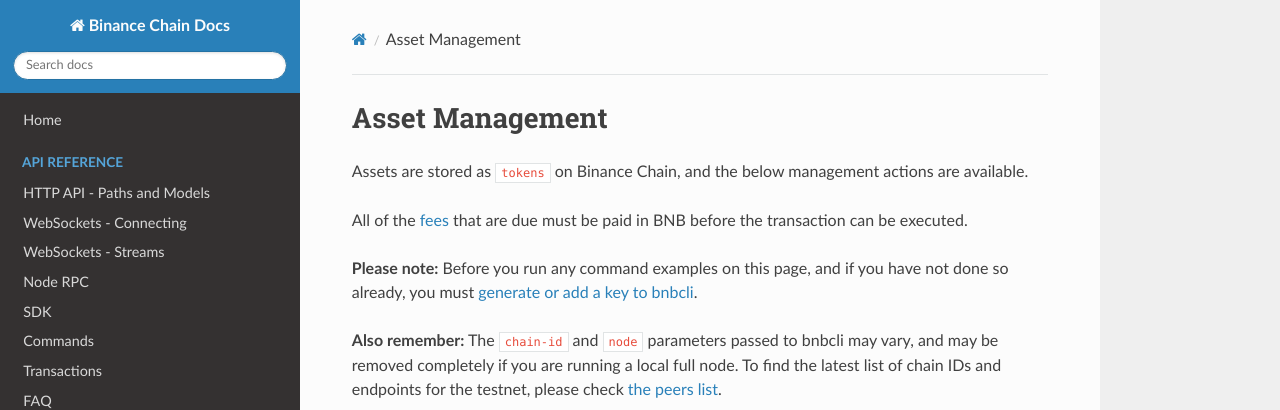
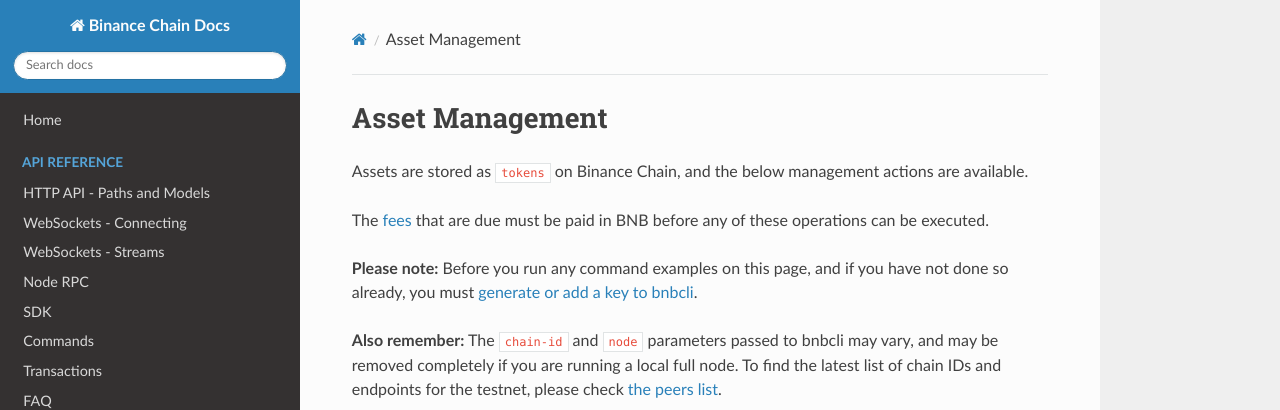
Before and after one commit to yash-sharma1/docs-site, an MkDocs documentation site: the page built from docs/tokens.md, in a window 1280 px wide and 900 px high. Shown: the top 410 px of the window. Built offline with MkDocs 1.6.1, drawn with Linux system fonts in a browser that asks for light colours; nearby versions of some CDN libraries.

Commit message:
tokens: minor edit

```diff
--- a/docs/tokens.md
+++ b/docs/tokens.md
@@ -2,7 +2,7 @@
 
 Assets are stored as `tokens` on Binance Chain, and the below management actions are available.
 
-All of the [fees](trading-spec.md#fees) that are due must be paid in BNB before the transaction can be executed.
+The [fees](trading-spec.md#fees) that are due must be paid in BNB before any of these operations can be executed.
 
 **Please note:** Before you run any command examples on this page, and if you have not done so already, you must [generate or add a key to bnbcli](./keys.md).
 
```
